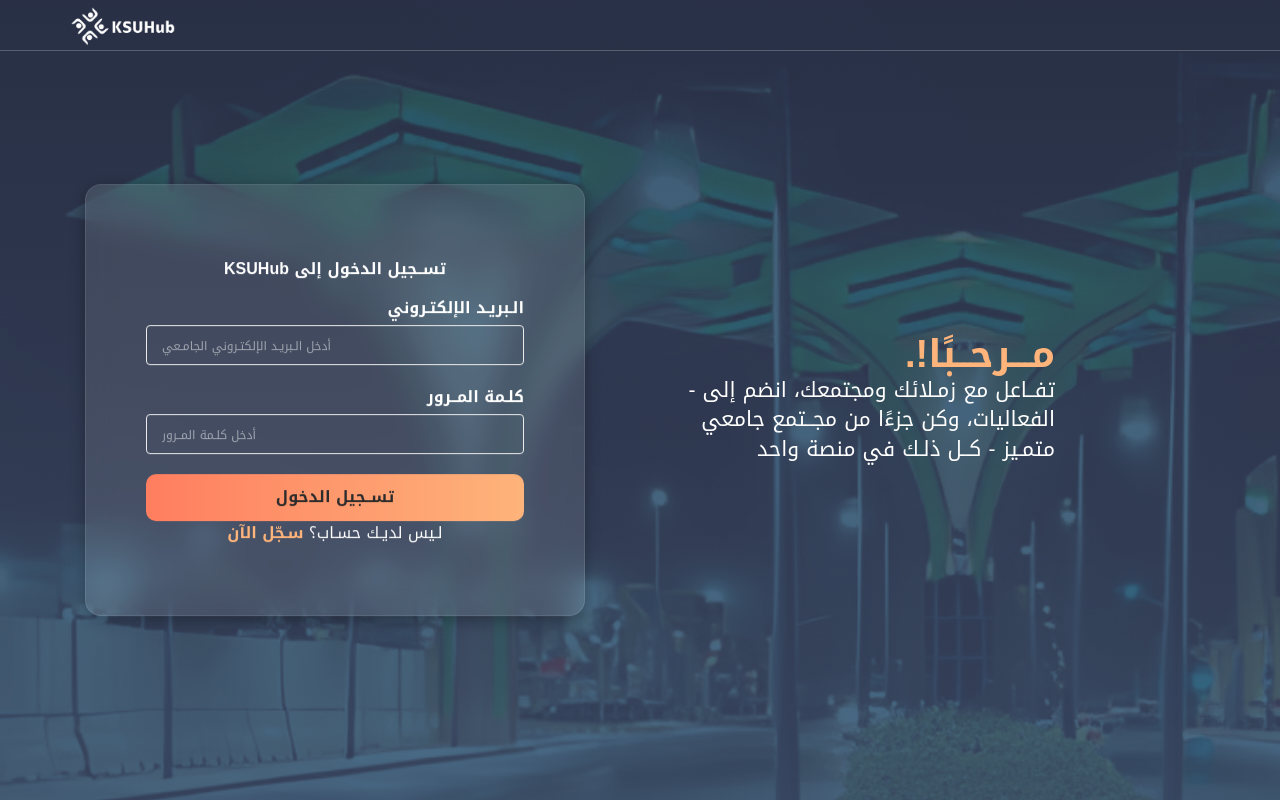
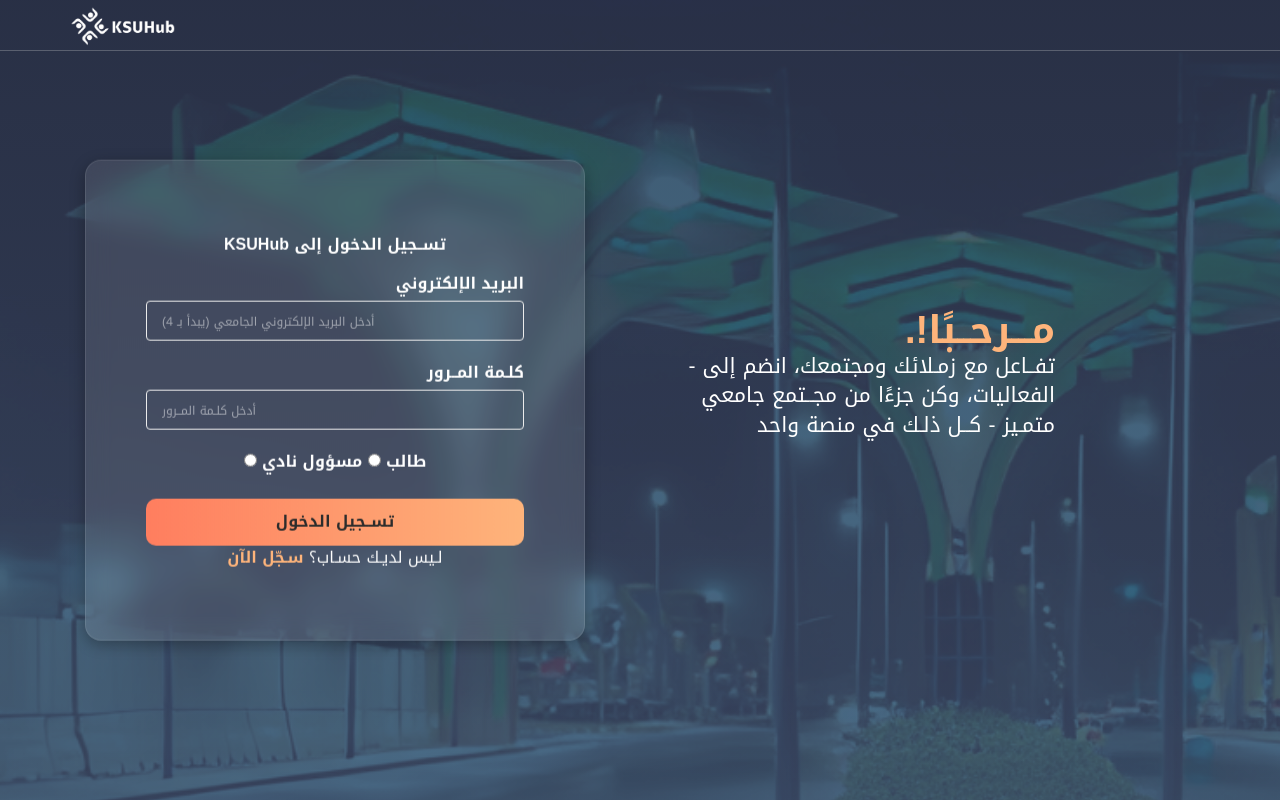
Before and after one commit to iRoseM/KSUHub, a PHP site: page /login.html in a window 1280 px wide. Run offline with PHP 8.4, Linux system fonts and the light colour scheme; some web fonts are replaced.

Commit message:
ازرار اختيار نوع الحساب

```diff
--- a/css/style.css
+++ b/css/style.css
@@ -1445,6 +1445,45 @@ input[type="text"]:focus, input[type="email"]:focus, input[type="password"]:focu
     text-decoration: underline;
 }
 
+/* Radio Buttons Container */
+.radio-buttons {
+    display: flex;
+    gap: 50px;
+    margin-top: 10px;
+}
+
+/* Radio Button Label */
+.radio-button {
+    display: flex;
+    align-items: center;
+    gap: 20px;
+    cursor: pointer;
+}
+
+/* Radio Button Input */
+.radio-button input[type="radio"] {
+    appearance: none;
+    width: 16px;
+    height: 16px;
+    border: 2px solid #feb47b;
+    border-radius: 50%;
+    outline: none;
+    cursor: pointer;
+    position: relative;
+}
+
+/* Radio Button Input (Checked State) */
+.radio-button input[type="radio"]:checked {
+    background-color: #feb47b;
+    border-color: #feb47b;
+}
+
+/* Radio Button Label Text */
+.radio-label {
+    color: #ffffff;
+    font-size: 16px;
+}
+
 @media (max-width: 480px) {
     .log-login-box {
         padding: 30px;
@@ -1463,6 +1502,10 @@ input[type="text"]:focus, input[type="email"]:focus, input[type="password"]:focu
         font-size: 16px;
     }
 }
+
+/*------------------------------------*\
+	signup page
+\*------------------------------------*/
 
 /* Signup box styling */
 .log-signup-box {
@@ -1539,6 +1582,7 @@ input[type="text"]:focus, input[type="email"]:focus, input[type="password"]:focu
     text-align: center;
 }
 
+
 /* Responsive adjustments */
 @media (max-width: 480px) {
     .log-signup-box {
--- a/login.html
+++ b/login.html
@@ -57,12 +57,31 @@
                         <h2 class="log-white-text text-center" style="text-align: center;"> KSUHub تســجيل الدخول إلى</h2>
                         <form action="dashboard.html" method="POST">
                             <div class="log-form-group">
-                                <label class="log-white-text">الـبريـد الإلكتـروني</label>
-                                <input type="email" class="log-form-control" placeholder="أدخل الـبريـد الإلكتـروني الجامـعي" required>
+                                <!-- Email -->
+                            <div class="log-form-group">
+                                <label class="log-white-text">البريد الإلكتروني</label>
+                                <input type="email" class="log-form-control" placeholder="أدخل البريد الإلكتروني الجامعي (يبدأ بـ 4)" pattern="4.+@student\.ksu\.edu\.sa" required>
+                            </div>
                             </div>
                             <div class="log-form-group">
                                 <label class="log-white-text">كلـمة المــرور</label>
                                 <input type="password" class="log-form-control" placeholder="أدخل كلـمة المــرور" required>
+                            </div>
+
+                            <!-- Role Selection Radio Buttons -->
+                            <div class="log-form-group">
+                                <div class="role-radio-buttons" style="text-align: center;">
+                                    <label class="radio-label">
+                                        <input type="radio" name="role" value="clubAdmin" required>
+                                        <span class="radio-custom"></span>
+                                        مسؤول نادي
+                                    </label>
+                                    <label class="radio-label">
+                                        <input type="radio" name="role" value="student" required>
+                                        <span class="radio-custom"></span>
+                                        طالب
+                                    </label>
+                                </div>
                             </div>
                             <!-- <button type="submit" class="log-main-button log-icon-button btn-block">LOGIN</button> -->
                             <a href="home.html" class="log-main-button log-icon-button btn-block">تســجيل الدخول</a>
```
Also changed, not shown: signup.html (line endings or trailing spaces).
